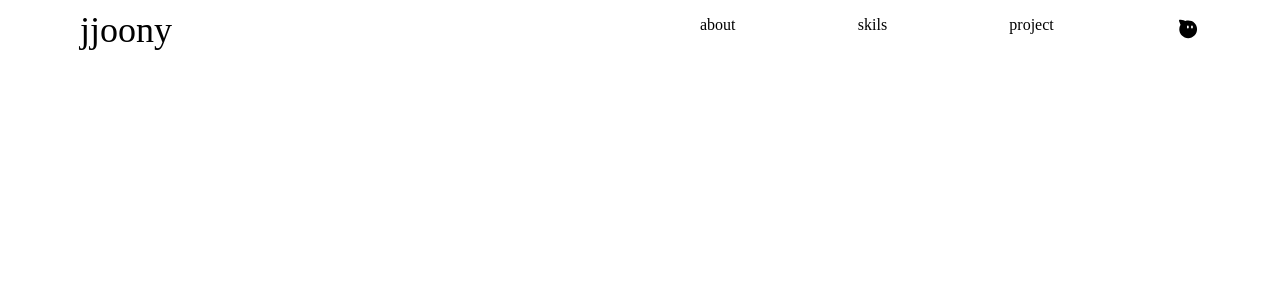
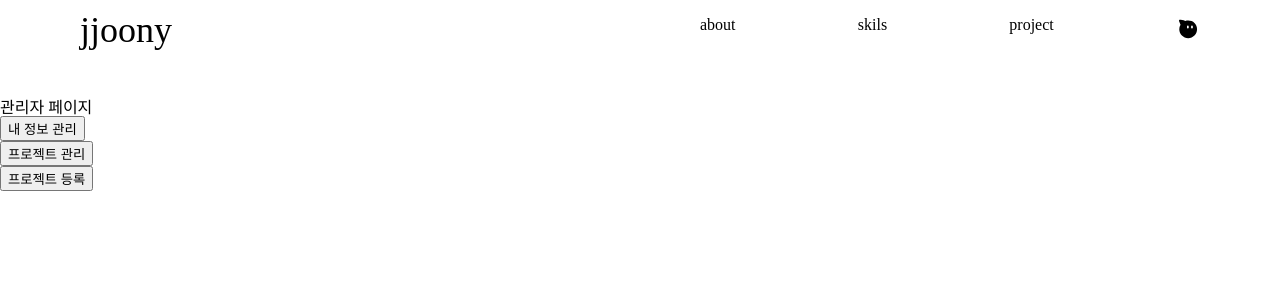
Before and after one commit to jjoonyna/portfolio_front, a React (Vite) app: page /admin in a window 1280 px wide. Shown: the top 300 px of the page. Built offline with nearby package versions, Linux system fonts and the light colour scheme.

Commit message:
로그인 수정 및 admin페이지 컴포넌트 추가

```diff
--- a/src/Components/Header.jsx
+++ b/src/Components/Header.jsx
@@ -8,6 +8,8 @@ import { AiFillAliwangwang } from "react-icons/ai";
 
 const Header=()=>{
 
+    const role =sessionStorage.getItem('role');
+    console.log(role);
     return (
         <header>
             <div className = 'header-inner'>
@@ -19,7 +21,8 @@ const Header=()=>{
                         <a href='/#about'>about</a>
                         <a href='/#skills'>skils</a>
                         <a href='/#project'>project</a>
-                        <Link to='/login'><AiFillAliwangwang className='icon'/></Link>
+                        {role===null&&<Link to='/login'><AiFillAliwangwang className='icon'/></Link>}
+                        {role!==null&&<Link to='/admin'><AiFillAliwangwang className='icon'/></Link>}
                     </nav>
                 </div>
             </div>
--- /dev/null
+++ b/src/Components/MyInfo.jsx
@@ -0,0 +1,12 @@
+
+
+
+const MyInfo =()=>{
+    return(
+        <div>
+            내정보
+        </div>
+    )
+}
+
+export default MyInfo;
--- a/src/Components/Project.jsx
+++ /dev/null
@@ -1,8 +0,0 @@
-
-
-
-const Project=()=>{
-
-}
-
-export default Project;
--- /dev/null
+++ b/src/Components/ProjectList.jsx
@@ -0,0 +1,8 @@
+
+
+
+const ProjectList=()=>{
+
+}
+
+export default ProjectList;
--- /dev/null
+++ b/src/Components/ProjectManage.jsx
@@ -0,0 +1,14 @@
+
+
+
+
+const ProjectManage=()=>{
+    return(
+        <div>
+            프로젝트 관리
+        </div>
+
+    )
+}
+
+export default ProjectManage;
--- /dev/null
+++ b/src/Components/ProjectRegist.jsx
@@ -0,0 +1,13 @@
+
+
+
+
+const ProjectResgist=()=>{
+    return(
+        <div>
+            프로젝트 등록
+        </div>
+    )
+}
+
+export default ProjectResgist;
--- a/src/Pages/Admin.jsx
+++ b/src/Pages/Admin.jsx
@@ -1,11 +1,39 @@
+
 import Header from '../Components/Header.jsx';
+import {useState} from 'react';
+import MyInfo from '../Components/MyInfo.jsx';
+import ProjectManage from '../Components/ProjectManage.jsx';
+import ProjectRegist from '../Components/ProjectRegist.jsx'
+
 
 const Admin=()=>{
+    const menuList =[
+        {id: 1, content:'내 정보 관리'},
+        {id: 2, content:'프로젝트 관리'},
+        {id: 3, content:'프로젝트 등록'}
+    ];
+    const [menu, setMenu] = useState('');
+
+    const menuChange=(e)=>{
+        setMenu(e.target.value);
+    }
+
     return(
         <div>
             <div>
             <Header />
             </div>
+            <h1>관리자 페이지</h1>
+            <div className='menu'>
+                <ul>
+                    {menuList.map((menu)=>(
+                        <li key={menu.id} ><button onClick={menuChange} value={menu.content}>{menu.content}</button></li>
+                    ))}
+                </ul>
+            </div>
+            {menu==='내 정보 관리' && <div><MyInfo /></div>}
+            {menu==='프로젝트 관리' && <div><ProjectManage /></div>}
+            {menu==='프로젝트 등록' && <div><ProjectRegist /></div>}
         </div>
     )
 }
--- a/src/Pages/Home.jsx
+++ b/src/Pages/Home.jsx
@@ -2,7 +2,7 @@ import Header from '../Components/Header'
 import '../Css/Home.css'
 import About from '../Components/About'
 import Skills from '../Components/Skills'
-import Project from '../Components/Project'
+import ProjectList from '../Components/ProjectList'
 
 
 
@@ -37,8 +37,8 @@ const Home =()=> {
                 <div id='skills'>
                     <Skills />
                 </div>
-                <div id='project'>
-                    <Project />
+                <div id='projectList'>
+                    <ProjectList />
                 </div>
 
 
--- a/src/Pages/Login.jsx
+++ b/src/Pages/Login.jsx
@@ -1,7 +1,7 @@
 import Header from "../Components/Header";
 import '../Css/Login.css'
 import axios from 'axios';
-import {useState} from 'react';
+import {useState, useEffect} from 'react';
 import { useNavigate } from "react-router-dom";
 
 
@@ -10,26 +10,26 @@ const Login=()=>{
     const [error, setError] = useState('');
     const [id, setId] = useState('');
     const [pwd, setPwd] = useState('');
+    const [user, setUser] =useState(null);
 
 
     const LoginUser = async(event)=>{
         event.preventDefault();
-        let user = null;
         let formdata = {
             id: id,
             pwd: pwd
         }
         try{
             const response = await axios.post(`http://localhost:80/login_user`,formdata);
-            user= response.data;
+            setUser(response.data)
         }catch(error){
-            alert("유저 정보를 찾을 수 없습니다.");
-            console.error('에러발생',error);
-            setError('유저 찾을수 없음',error.message);
+                alert("잘못 입력 하였습니다.")
+                console.error('에러발생',error);
+                setError('유저 찾을수 없음',error.message);
+
         }finally{
-            if(user.role === 'ADMIN'){
-                navigate('/admin');
-            }else if(user.role === 'TEST'){
+            sessionStorage.setItem('role',user.role);
+            if(user.role !== null){
                 navigate('/admin');
             }
         }
```
